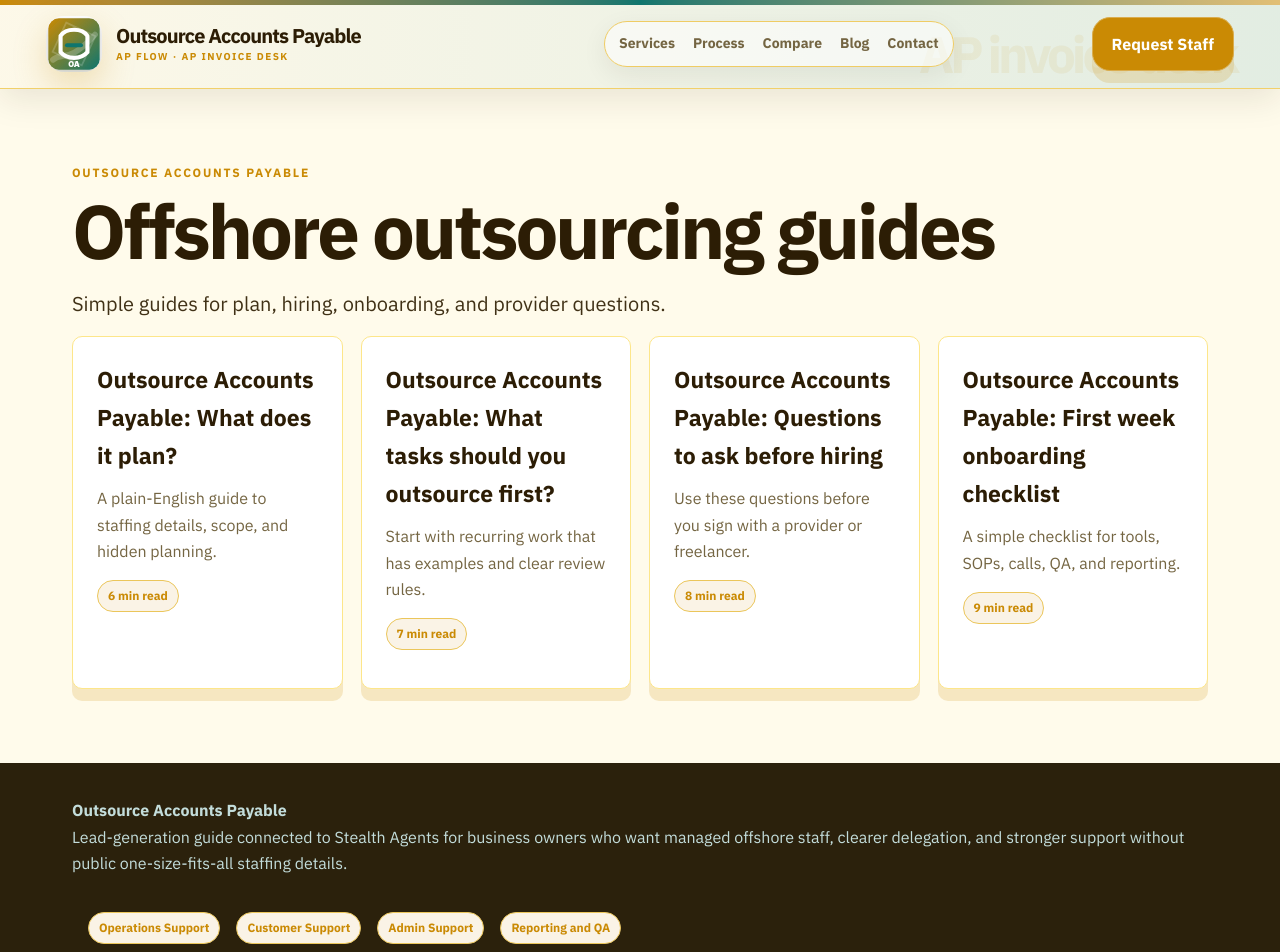
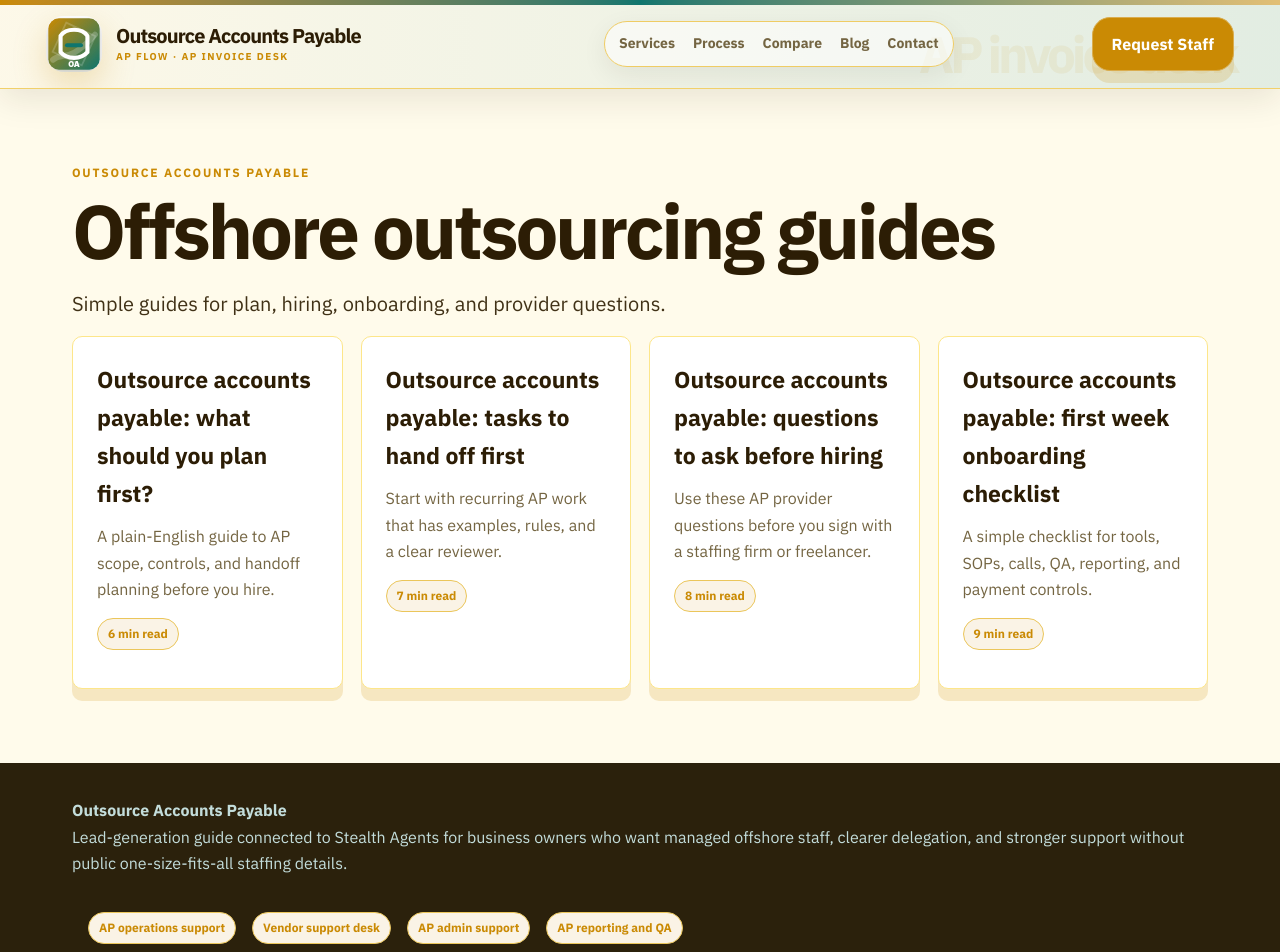
Before and after one commit to coolifystealthagents/outsourceaccountspayable, a Next.js app: page /blog in a window 1280 px wide. Shown: the top 952 px of the page. Built offline with nearby package versions, Linux system fonts and the light colour scheme.

Commit message:
Deepen AP service pages

```diff
--- a/app/data.ts
+++ b/app/data.ts
@@ -1,85 +1,196 @@
 export const site = {
-  "domain": "OutsourceAccountsPayable.com",
-  "slug": "outsourceaccountspayable",
-  "brand": "Outsource Accounts Payable",
-  "primary": "outsource accounts payable",
-  "audience": "finance teams outsourcing invoice intake, approvals, and vendor follow-up",
-  "angle": "AP inbox, invoice coding, approval workflows, payment runs, and controls",
-  "style": "AP invoice desk",
-  "dark": "#2b210c",
-  "color": "#ca8a04",
-  "accent": "#0f766e",
-  "heroImage": "https://images.unsplash.com/photo-1556761175-4b46a572b786?auto=format&fit=crop&w=1200&q=80",
-  "serviceImage": "https://images.unsplash.com/photo-1497366754035-f200968a6e72?auto=format&fit=crop&w=1200&q=80",
-  "alt": "accounts payable specialist processing invoices",
-  "badge": "AP flow"
+  domain: 'OutsourceAccountsPayable.com',
+  slug: 'outsourceaccountspayable',
+  brand: 'Outsource Accounts Payable',
+  primary: 'outsource accounts payable',
+  audience: 'finance teams outsourcing invoice intake, approvals, and vendor follow-up',
+  angle: 'AP inbox, invoice coding, approval workflows, payment runs, and controls',
+  style: 'AP invoice desk',
+  dark: '#2b210c',
+  color: '#ca8a04',
+  accent: '#0f766e',
+  heroImage: 'https://images.unsplash.com/photo-1556761175-4b46a572b786?auto=format&fit=crop&w=1200&q=80',
+  serviceImage: 'https://images.unsplash.com/photo-1497366754035-f200968a6e72?auto=format&fit=crop&w=1200&q=80',
+  alt: 'accounts payable specialist processing invoices',
+  badge: 'AP flow',
 } as const;
+
 export const services = [
   {
-    "slug": "operations-support",
-    "title": "Operations Support",
-    "desc": "Operations Support for teams using outsource accounts payable with clear SOPs, weekly review, and measurable handoffs."
+    slug: 'operations-support',
+    title: 'AP operations support',
+    desc: 'Remote accounts payable help for invoice intake, coding prep, approval chasing, and payment-run support with clear finance controls.',
+    bestTasks: [
+      'Sort AP inbox mail by vendor, due date, PO match, and approval owner',
+      'Prepare invoice coding notes before a controller or manager approves them',
+      'Track missing W-9s, bank details, receipts, and vendor statements',
+      'Keep the open-invoice list clean before weekly payment review',
+    ],
+    qualityControls: [
+      'No vendor setup, bank change, or payment release without a named approver',
+      'Two-sample daily spot check during the first two weeks',
+      'Exception log for duplicate invoices, price gaps, tax issues, and missing POs',
+    ],
+    firstWeek: [
+      'Give read-only access first, then add limited task permissions after review',
+      'Share ten good invoice examples and three bad examples',
+      'Agree on the daily AP inbox cutoff and end-of-day status note',
+    ],
+    faqs: [
+      {
+        question: 'Can an outsourced AP assistant approve invoices?',
+        answer: 'They can prepare the packet and chase the approver. A company manager should still own invoice approval and payment release.',
+      },
+      {
+        question: 'What should we test first?',
+        answer: 'Start with inbox sorting, vendor follow-up, and invoice-status reporting before giving access to more sensitive accounting tasks.',
+      },
+    ],
   },
   {
-    "slug": "customer-support",
-    "title": "Customer Support",
-    "desc": "Customer Support for teams using outsource accounts payable with clear SOPs, weekly review, and measurable handoffs."
+    slug: 'customer-support',
+    title: 'Vendor support desk',
+    desc: 'A remote vendor-response desk for payment-status emails, missing-document requests, and invoice follow-up without handing over payment control.',
+    bestTasks: [
+      'Answer vendor emails with approved payment-status language',
+      'Request missing invoices, statements, tax forms, and remittance details',
+      'Route urgent vendor issues to the right finance owner',
+      'Update a simple vendor-contact tracker after each reply',
+    ],
+    qualityControls: [
+      'Approved reply templates for payment timing, short pays, and missing paperwork',
+      'Same-day escalation for threats to pause service, collections notices, or legal language',
+      'Weekly review of unanswered vendor threads and repeat questions',
+    ],
+    firstWeek: [
+      'Load the top 20 vendor questions into a shared answer sheet',
+      'Tag the assistant on live examples before they reply alone',
+      'Keep payment promises out of replies unless finance approved the date',
+    ],
+    faqs: [
+      {
+        question: 'Should a remote vendor-support assistant promise payment dates?',
+        answer: 'No. They should use approved language and escalate payment-date questions to the finance owner.',
+      },
+      {
+        question: 'What access does the vendor desk need?',
+        answer: 'Start with shared inbox access, vendor contact history, and read-only invoice status. Keep banking and payment permissions separate.',
+      },
+    ],
   },
   {
-    "slug": "admin-support",
-    "title": "Admin Support",
-    "desc": "Admin Support for teams using outsource accounts payable with clear SOPs, weekly review, and measurable handoffs."
+    slug: 'admin-support',
+    title: 'AP admin support',
+    desc: 'Administrative help for invoice files, vendor records, statement matching, and audit-ready AP folders.',
+    bestTasks: [
+      'Rename and file invoices, statements, approvals, and remittance records',
+      'Compare vendor statements against open bills and flag gaps',
+      'Prepare new-vendor packets for internal review',
+      'Maintain AP checklists for month-end close support',
+    ],
+    qualityControls: [
+      'Folder naming rules that match your accounting system and audit habits',
+      'Checklist signoff before month-end folders are marked complete',
+      'Manager review for every vendor master data change',
+    ],
+    firstWeek: [
+      'Give a sample folder with correct file names and approval proof',
+      'Choose one entity, one vendor group, or one AP inbox lane for the pilot',
+      'Review the first 25 filed documents before expanding the scope',
+    ],
+    faqs: [
+      {
+        question: 'Is AP admin support the same as bookkeeping?',
+        answer: 'No. AP admin support prepares records, files, and follow-up. Your finance owner or bookkeeper still reviews accounting decisions.',
+      },
+      {
+        question: 'What work is safest to hand off first?',
+        answer: 'Document filing, statement matching, and missing-paperwork follow-up are usually safer first than vendor setup or payment tasks.',
+      },
+    ],
   },
   {
-    "slug": "reporting-and-qa",
-    "title": "Reporting and QA",
-    "desc": "Reporting and QA for teams using outsource accounts payable with clear SOPs, weekly review, and measurable handoffs."
-  }
+    slug: 'reporting-and-qa',
+    title: 'AP reporting and QA',
+    desc: 'Weekly AP reporting support for aging lists, blocked invoices, duplicate checks, and manager-ready status notes.',
+    bestTasks: [
+      'Build a weekly blocked-invoice list with owner, reason, and next step',
+      'Flag duplicate invoice numbers, odd amounts, and missing purchase orders',
+      'Summarize vendor follow-up aging before the finance meeting',
+      'Prepare a payment-run review packet without releasing funds',
+    ],
+    qualityControls: [
+      'Simple red-flag labels for duplicates, bank changes, tax forms, and old balances',
+      'Controller review before any status note goes to leadership',
+      'Saved source links for every number in the weekly AP report',
+    ],
+    firstWeek: [
+      'Pick the three AP numbers leadership actually wants each week',
+      'Use last week\'s report as the model for labels and notes',
+      'Compare the assistant\'s first report against the accounting system together',
+    ],
+    faqs: [
+      {
+        question: 'Can an outsourced assistant prepare AP reports?',
+        answer: 'Yes, if they use read-only data and your finance owner checks the report before decisions are made from it.',
+      },
+      {
+        question: 'Which AP report should come first?',
+        answer: 'A blocked-invoice report is often the best first report because it shows owners, reasons, and next steps without adding payment risk.',
+      },
+    ],
+  },
 ] as const;
+
 export const blogPosts = [
   {
-    "slug": "outsource-accounts-payable-planning",
-    "title": "Outsource Accounts Payable: What does it plan?",
-    "excerpt": "A plain-English guide to staffing details, scope, and hidden planning.",
-    "minutes": 6
+    slug: 'outsource-accounts-payable-planning',
+    title: 'Outsource accounts payable: what should you plan first?',
+    excerpt: 'A plain-English guide to AP scope, controls, and handoff planning before you hire.',
+    minutes: 6,
   },
   {
-    "slug": "outsource-accounts-payable-tasks-to-outsource",
-    "title": "Outsource Accounts Payable: What tasks should you outsource first?",
-    "excerpt": "Start with recurring work that has examples and clear review rules.",
-    "minutes": 7
+    slug: 'outsource-accounts-payable-tasks-to-outsource',
+    title: 'Outsource accounts payable: tasks to hand off first',
+    excerpt: 'Start with recurring AP work that has examples, rules, and a clear reviewer.',
+    minutes: 7,
   },
   {
-    "slug": "outsource-accounts-payable-provider-questions",
-    "title": "Outsource Accounts Payable: Questions to ask before hiring",
-    "excerpt": "Use these questions before you sign with a provider or freelancer.",
-    "minutes": 8
+    slug: 'outsource-accounts-payable-provider-questions',
+    title: 'Outsource accounts payable: questions to ask before hiring',
+    excerpt: 'Use these AP provider questions before you sign with a staffing firm or freelancer.',
+    minutes: 8,
   },
   {
-    "slug": "outsource-accounts-payable-onboarding-checklist",
-    "title": "Outsource Accounts Payable: First week onboarding checklist",
-    "excerpt": "A simple checklist for tools, SOPs, calls, QA, and reporting.",
-    "minutes": 9
-  }
+    slug: 'outsource-accounts-payable-onboarding-checklist',
+    title: 'Outsource accounts payable: first week onboarding checklist',
+    excerpt: 'A simple checklist for tools, SOPs, calls, QA, reporting, and payment controls.',
+    minutes: 9,
+  },
 ] as const;
-export const stats = [{label:'Typical savings target',value:'30-60%',note:'depends on role, management, and local hiring plan'},{label:'Best pilot length',value:'14 days',note:'enough time to test quality before scaling'},{label:'Start with',value:'5-10 tasks',note:'clear recurring tasks beat vague job descriptions'}] as const;
+
+export const stats = [
+  { label: 'Typical savings target', value: '30-60%', note: 'depends on role, management, and local hiring plan' },
+  { label: 'Best pilot length', value: '14 days', note: 'enough time to test quality before scaling' },
+  { label: 'Start with', value: '5-10 tasks', note: 'clear recurring tasks beat vague job descriptions' },
+] as const;
 
 export const stealthOffer = {
   partner: 'Stealth Agents',
-  promise: 'Get a managed offshore staffing plan built around the work you need removed from your plate.',
+  promise: 'Get a managed offshore staffing plan built around the AP work you need removed from your plate.',
   fit: [
-    'business owners who need reliable remote staff but do not want to screen alone',
-    'teams that want trained support, backup coverage, and a clear manager path',
-    'companies that need help with admin, operations, customer support, calls, bookkeeping, development, or marketing work',
+    'finance teams with a crowded AP inbox and slow approval follow-up',
+    'owners who need invoice and vendor support but want payment control to stay internal',
+    'companies that need help with AP admin, reporting, vendor replies, and month-end prep',
   ],
   included: [
-    'role planning call to turn your task list into a clear staffing scope',
-    'candidate matching based on skills, schedule, tools, and communication needs',
+    'role planning call to turn your AP task list into a clear staffing scope',
+    'candidate matching based on schedule, tools, communication needs, and finance-support experience',
     'onboarding guidance for SOPs, scorecards, reporting, and safe tool access',
     'managed support so quality, attendance, and replacement questions do not sit only on the owner',
   ],
   proof: [
-    'clear task scope before hiring',
+    'clear AP task scope before hiring',
     'weekly reporting rhythm',
     'named accountability and escalation path',
     'simple handoff plan for tools, SOPs, and quality checks',
@@ -87,18 +198,18 @@
 } as const;
 
 export const leadQuestions = [
-  'What work do you want off your plate first?',
-  'Which tools, inboxes, phones, CRMs, or systems will the staff member use?',
+  'Which AP work do you want off your plate first?',
+  'Which accounting system, inbox, vendor portal, or approval tool will the staff member use?',
   'What hours, time zone, and response time do you need?',
-  'Who checks quality during the first two weeks?',
-  'What should the staff member never decide without approval?',
+  'Who checks invoice quality during the first two weeks?',
+  'What should the staff member never approve or change without permission?',
 ] as const;
 
 export const staffingProcess = [
-  { step: '1', title: 'Map the role', body: 'We turn messy tasks into one clear role with outcomes, tools, limits, and a first-week checklist.' },
-  { step: '2', title: 'Match the staff', body: 'Stealth Agents can help match remote staff to the work, schedule, communication style, and skill level you need.' },
-  { step: '3', title: 'Launch with control', body: 'Start with SOPs, sample work, limited access, daily review, and a simple scorecard so quality is easy to see.' },
-  { step: '4', title: 'Scale what works', body: 'Once the first tasks are stable, add more work, better reporting, and stronger delegation without guessing.' },
+  { step: '1', title: 'Map the AP role', body: 'We turn messy invoice tasks into one clear role with outcomes, tools, limits, and a first-week checklist.' },
+  { step: '2', title: 'Match the staff', body: 'Stealth Agents can help match remote staff to the work, schedule, communication style, and finance-support level you need.' },
+  { step: '3', title: 'Launch with control', body: 'Start with SOPs, sample invoices, limited access, daily review, and a simple scorecard so quality is easy to see.' },
+  { step: '4', title: 'Scale what works', body: 'Once the first tasks are stable, add more work, better reporting, and stronger AP coverage without guessing.' },
 ] as const;
 
-export const staffingFitNote = 'Every staffing plan depends on role scope, schedule, skills, tools, and management needs. Send the role details and Stealth Agents can guide the best fit.';
+export const staffingFitNote = 'Every AP staffing plan depends on role scope, schedule, tools, controls, and management needs. Send the role details and Stealth Agents can guide the best fit.';
```
Also changed, not shown: app/services/[slug]/page.tsx (+129 -4 lines).
